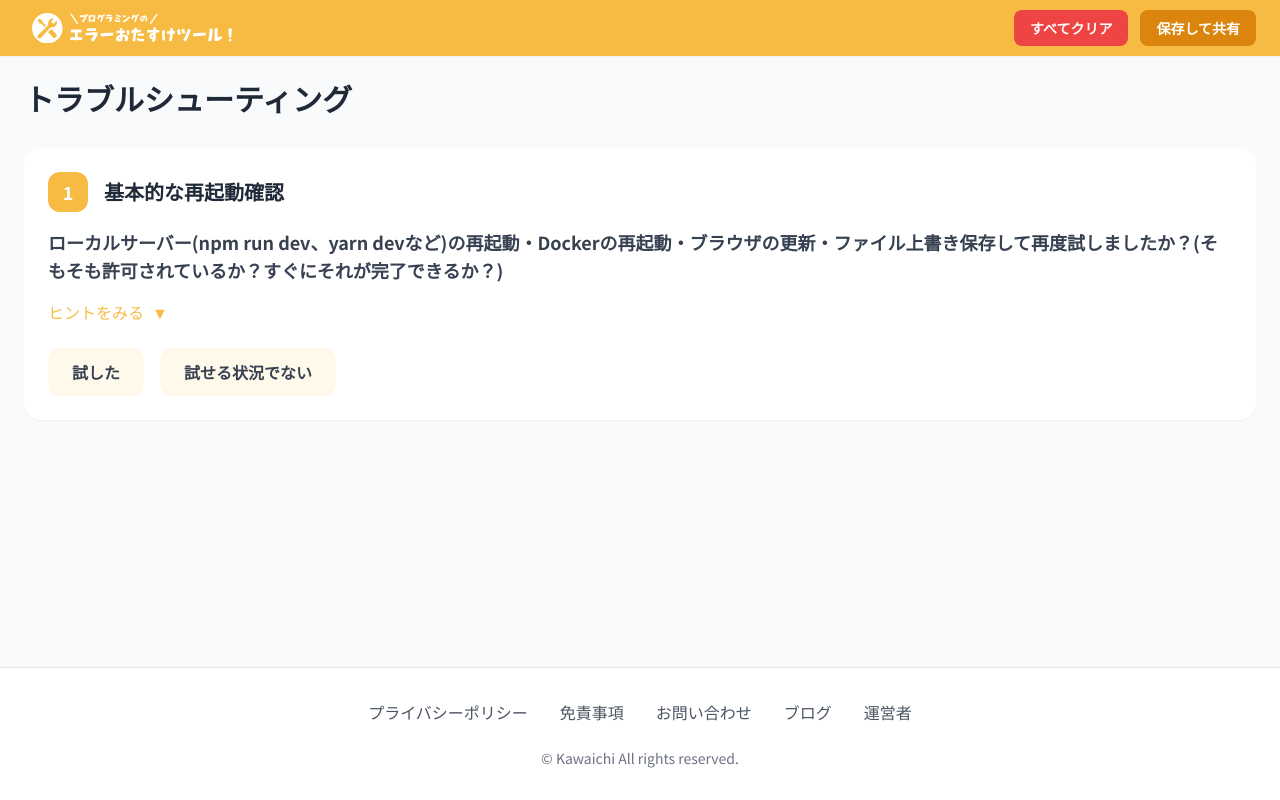
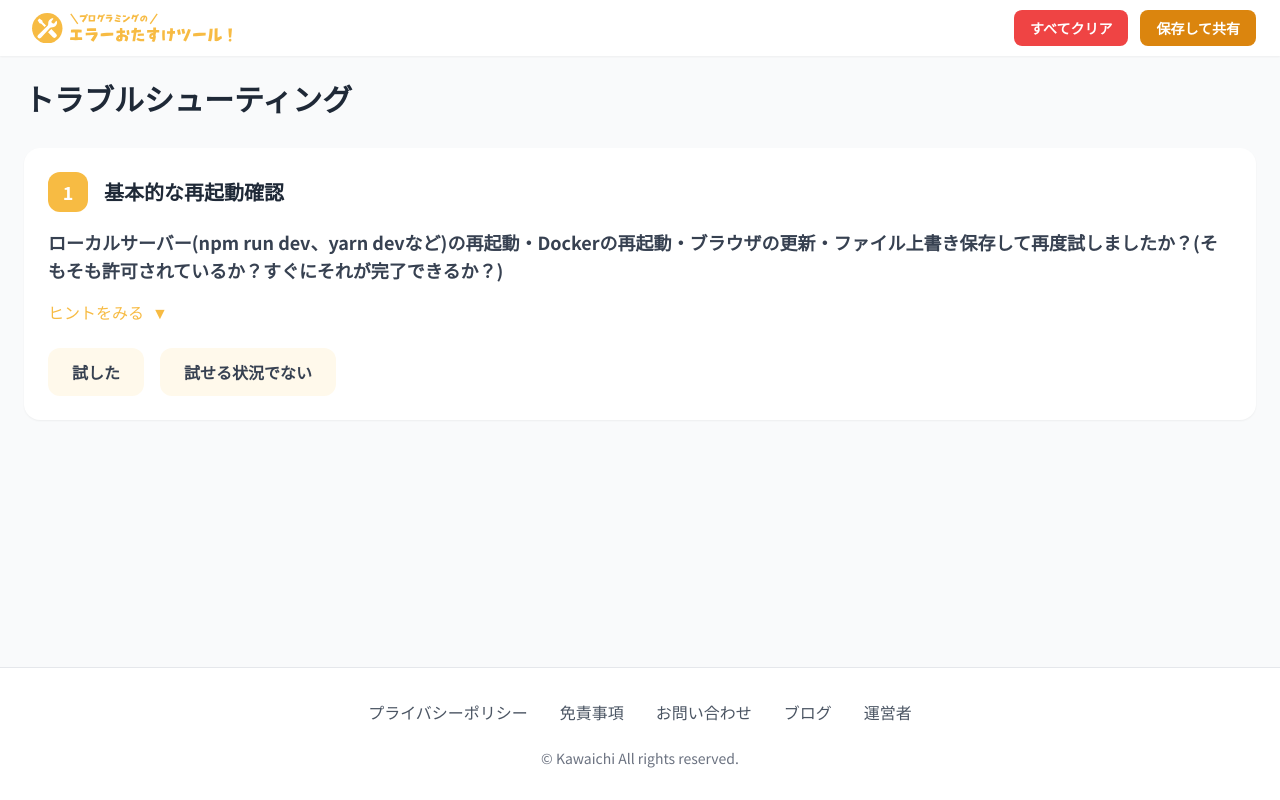
Before and after one commit to Kawaichi0228/programming-otasuketool, a Nuxt app: page / in a window 1280 px wide. Built offline with nearby package versions, Linux system fonts and the light colour scheme.

Commit message:
feat: ヘッダーテーマをダークからライトに変更

```diff
--- a/app.vue
+++ b/app.vue
@@ -1,9 +1,9 @@
 <template>
   <div class="min-h-screen bg-gray-50 text-gray-800 font-body pt-14 flex flex-col">
-    <header class="fixed top-0 left-0 right-0 bg-primary text-white h-14 shadow-sm z-50">
+    <header class="fixed top-0 left-0 right-0 bg-white text-white h-14 shadow-sm z-50">
       <div class="container mx-auto px-6 h-full flex items-center justify-between">
         <h1 class="flex items-center">
-          <LinkLogo href="/" classProp="ml-2" color="#fff" sub-color="#f7bb43" />
+          <LinkLogo href="/" classProp="ml-2" color="#f7bb43" sub-color="#fff" />
         </h1>
 
         <!-- Desktop Menu -->
```
